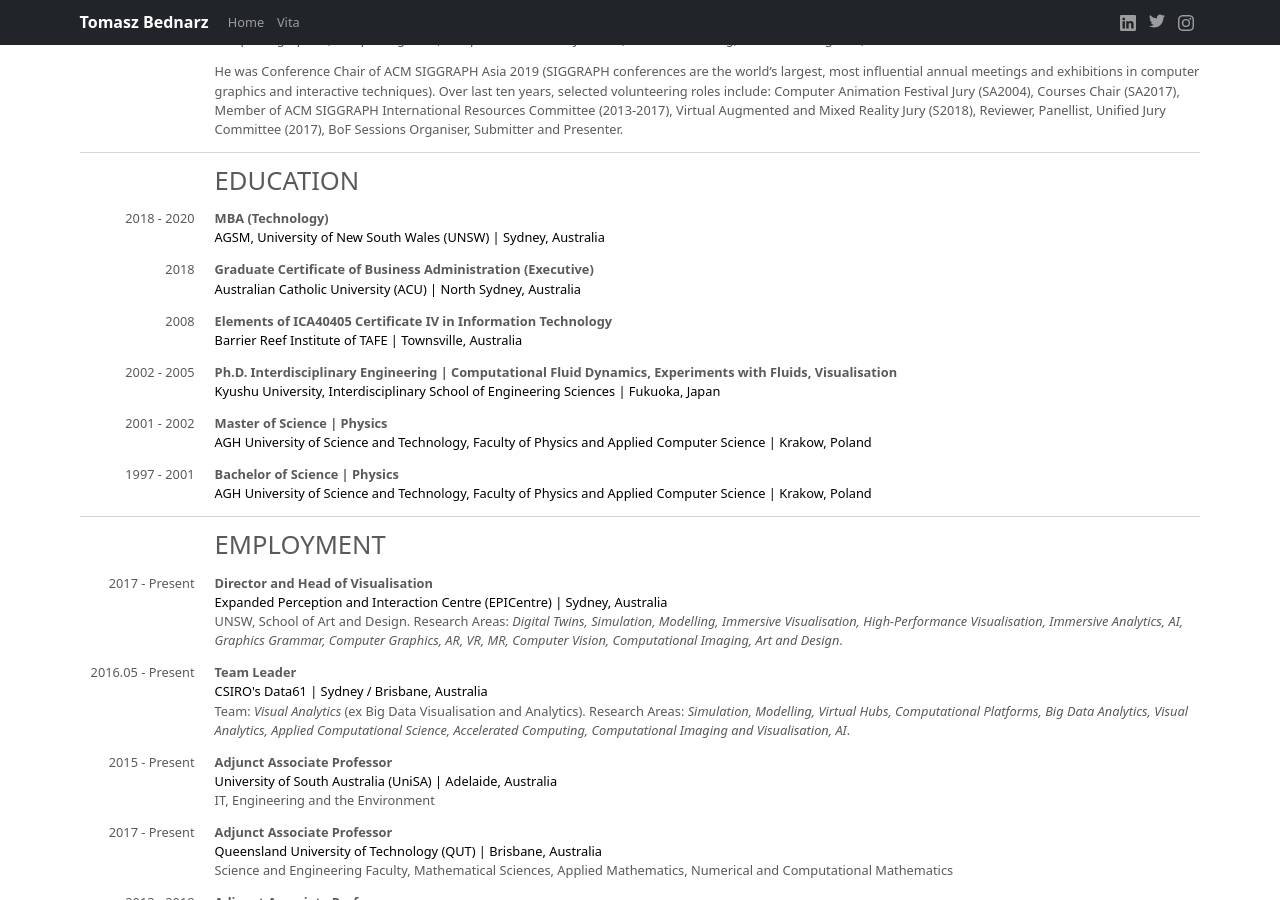
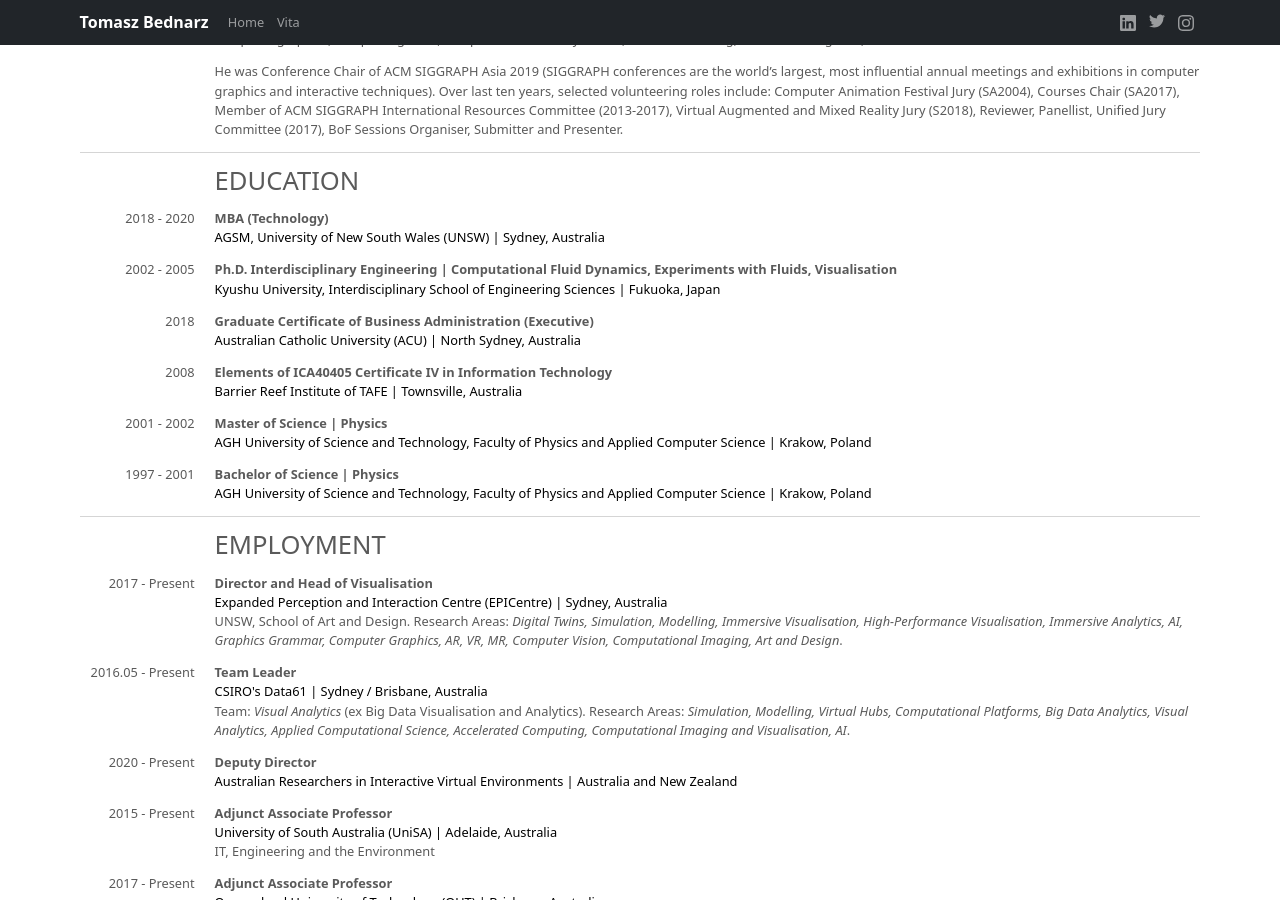
Before and after one commit to tomaszbednarz/tomaszbednarz.github.io, a Jekyll site: the page built from _pages/vita.md, in a window 1280 px wide and 900 px high, scrolled down 284 px. Built offline with Jekyll 4.4.1, drawn with Linux system fonts in a browser that asks for light colours.

```diff
--- a/_data/vita.yml
+++ b/_data/vita.yml
@@ -29,6 +29,12 @@ education:
     url: https://www.business.unsw.edu.au/degrees-courses/postgraduate/mba/agsm-mba-technology
     time: 2018 - 2020
     details:
+  - degree: Ph.D. Interdisciplinary Engineering | Computational Fluid Dynamics, Experiments with Fluids, Visualisation
+    university: Kyushu University, Interdisciplinary School of Engineering Sciences
+    location: Fukuoka, Japan
+    url: http://www.tj.kyushu-u.ac.jp/en/
+    time: 2002 - 2005
+    details:
   - degree: Graduate Certificate of Business Administration (Executive)
     university: Australian Catholic University (ACU)
     location: North Sydney, Australia
@@ -40,12 +46,6 @@ education:
     location: Townsville, Australia
     url: https://tafeqld.edu.au/courses/study-locations/north-queensland/index.html?
     time: 2008
-    details:
-  - degree: Ph.D. Interdisciplinary Engineering | Computational Fluid Dynamics, Experiments with Fluids, Visualisation
-    university: Kyushu University, Interdisciplinary School of Engineering Sciences
-    location: Fukuoka, Japan
-    url: http://www.tj.kyushu-u.ac.jp/en/
-    time: 2002 - 2005
     details:
   - degree: Master of Science | Physics
     university: AGH University of Science and Technology, Faculty of Physics and Applied Computer Science
@@ -80,6 +80,12 @@ experience:
       Team: *Visual Analytics* (ex Big Data Visualisation and Analytics).
       Research Areas: *Simulation, Modelling, Virtual Hubs, Computational Platforms, Big Data Analytics, Visual Analytics,
       Applied Computational Science, Accelerated Computing, Computational Imaging and Visualisation, AI*.
+  - role: Deputy Director
+    time: 2020 - Present
+    company: Australian Researchers in Interactive Virtual Environments
+    location: Australia and New Zealand
+    url: https://arive.me
+    details:
   - role: Adjunct Associate Professor
     time: 2015 - Present
     company: University of South Australia (UniSA)
```
